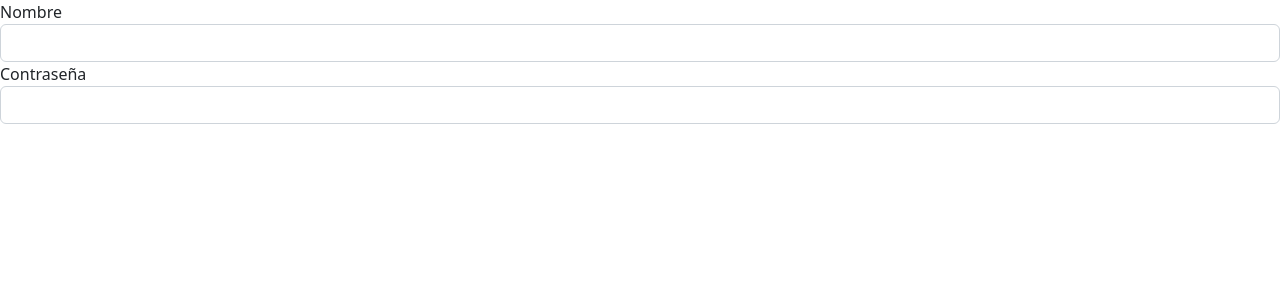
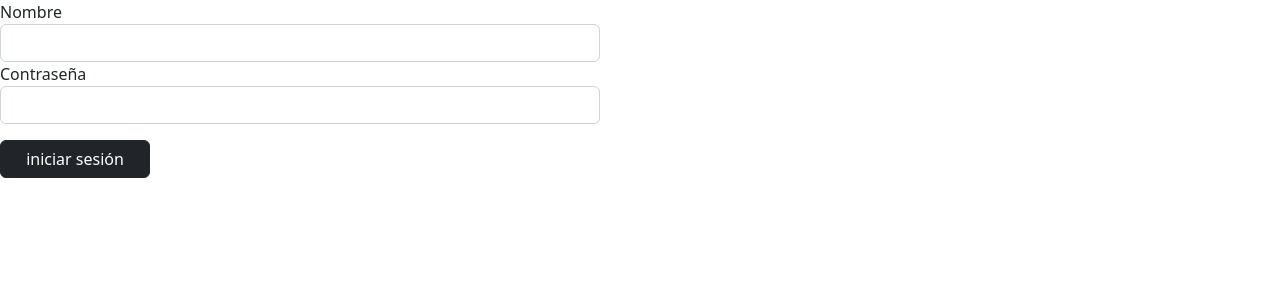
Before and after one commit to dmunoz80/Practica2-CursoReact1, a React (Create React App) app: page / in a window 1280 px wide. Shown: the top 300 px of the page. Built offline with nearby package versions, Linux system fonts and the light colour scheme.

Commit message:
actualizacion2

```diff
--- a/src/App.js
+++ b/src/App.js
@@ -1,10 +1,16 @@
 import React from 'react';
+import 'bootstrap/dist/css/bootstrap.min.css';
 import Formulario from './components/Formulario';
-import 'bootstrap/dist/css/bootstrap.min.css';
+import Boton from './components/Boton';
 
 function App() {
 return (
-<Formulario/>
+
+  <div className='App-container'>
+    <Formulario/>
+    <Boton/>
+  </div>
+
 );
-}
+};
 export default App;
--- /dev/null
+++ b/src/components/Boton.jsx
@@ -0,0 +1,10 @@
+import React from 'react';
+import Button from 'react-bootstrap/Button';
+
+const Boton = () => {
+    return (
+    <Button className='btn btn-dark' variant="primary">iniciar sesión</Button>
+    );
+  };
+
+  export default Boton;
--- a/src/components/Formulario.jsx
+++ b/src/components/Formulario.jsx
@@ -1,6 +1,4 @@
-
 import React from 'react';
-import Button from 'react-bootstrap/Button';
 import Form from 'react-bootstrap/Form';
 
 const Formulario = () => {
@@ -10,6 +8,6 @@ const Formulario = () => {
         Contraseña <Form.Control type="password"/>
     </Form>
   );
-}
+};
 
 export default Formulario;
--- a/src/index.css
+++ b/src/index.css
@@ -11,3 +11,14 @@ code {
   font-family: source-code-pro, Menlo, Monaco, Consolas, 'Courier New',
     monospace;
 }
+
+
+.App-container{
+  display: flex;
+  flex-direction: column;
+  width: 600px;
+}
+
+Button {
+  width: 150px;
+}
```
